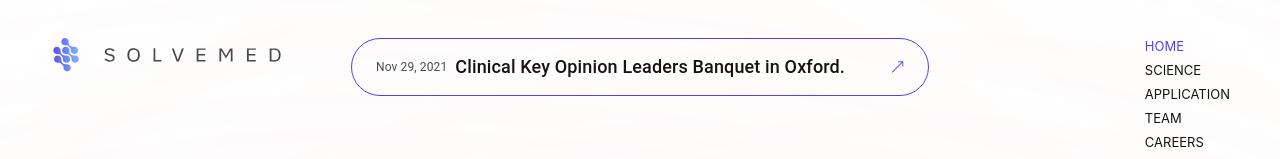
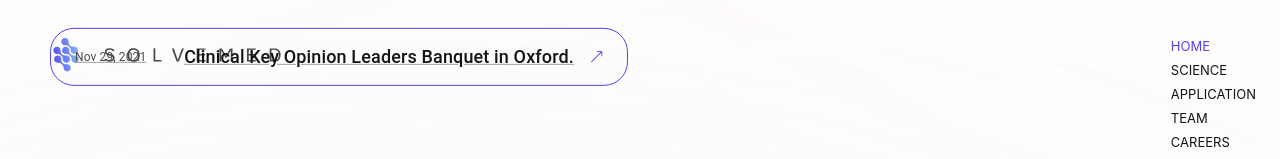
Before and after one commit to EniuK/solvemedTest, a Next.js app: page / in a window 1280 px wide. Shown: the top 159 px of the page. Built offline with nearby package versions, Linux system fonts and the light colour scheme.

Commit message:
feat: Added homepage main image, adjusted header RWD

```diff
--- /dev/null
+++ b/src/components/header.module.css
@@ -0,0 +1,78 @@
+.header {
+  display: flex;
+  justify-content: flex-start;
+  align-items: center;
+  margin-bottom: 145px;
+  flex-wrap: wrap;
+  position: relative;
+}
+
+.logoLinkContainer {
+  z-index: 101;
+}
+
+.externalLinkContainer {
+  display: flex;
+  justify-content: space-between;
+  align-items: center;
+  text-align: center;
+  text-decoration: none;
+  margin: 0 auto;
+  position: absolute;
+  left: 0;
+  max-width: 578px;
+  z-index: 101;
+  border-radius: 24px;
+  border: 1px solid #5242ee;
+  padding: 8px 16px;
+  top: 150%;
+  right: 0;
+}
+
+@media (min-width: 900px) {
+  .externalLinkContainer {
+    padding: 16px 24px;
+  }
+}
+
+@media (min-width: 1200px) {
+  .externalLinkContainer {
+    top: 50%;
+    transform: translateY(-50%);
+  }
+}
+
+.externalLinkContent {
+  margin-right: 16px;
+  display: flex;
+  align-items: center;
+  justify-content: space-between;
+  flex: 1;
+  flex-direction: column;
+}
+
+@media (min-width: 900px) {
+  .externalLinkContent {
+    flex-direction: row;
+  }
+}
+
+.menu {
+  display: flex;
+  flex-direction: column;
+  align-items: flex-end;
+  position: fixed;
+  top: 38px;
+  right: 24px;
+  left: 0;
+  margin: 0 auto;
+  max-width: 1467px;
+  z-index: 100;
+}
+
+.menuItem {
+  text-decoration: none;
+  font-size: 13px;
+  text-transform: uppercase;
+  margin-bottom: 8px;
+}
--- a/src/components/header.tsx
+++ b/src/components/header.tsx
@@ -3,6 +3,7 @@ import { Box, Menu, MenuItem, Typography, useMediaQuery, Link as LinkMUI, useThe
 import Image from "next/image";
 import Link from "next/link";
 import { useRouter } from "next/router";
+import styles from "./header.module.css";
 
 const menuItems = [
   { title: "Home", link: "/" },
@@ -27,46 +28,26 @@ const Header = () => {
   const handleMenuClose = () => setMenuAnchorEl(null);
 
   return (
-    <Stack flexDirection="row" justifyContent="flex-start" alignItems="center" mb="145px" flexWrap="wrap" position="relative">
+    <div className={styles.header}>
       <Link href="/" passHref>
-        <a style={{ zIndex: 101 }}>
+        <a className={styles.logoLinkContainer}>
           <Image src="/icons/logo.svg" alt="logo" width="234" height="34.5" />
         </a>
       </Link>
 
       {router.pathname === "/" && (
-        <LinkMUI
-          href="https://google.com"
-          display="flex"
-          justifyContent="space-between"
-          alignItems="center"
-          textAlign="center"
-          px={3}
-          py={2}
-          border={`1px solid ${theme.palette.secondary.main}`}
-          borderRadius={24}
-          underline="none"
-          target="_blank"
-          rel="noopener"
-          mx="auto"
-          position="absolute"
-          left={0}
-          right={0}
-          top={{ xs: 50, lg: 0 }}
-          maxWidth="578px"
-          zIndex={101}
-        >
-          <Stack mr={2} flexDirection={{ xs: "column", md: "row" }} alignItems="center">
+        <LinkMUI href="https://google.com" target="_blank" rel="noopener" className={styles.externalLinkContainer}>
+          <div className={styles.externalLinkContent}>
             <Typography fontSize="12px" color="secondary.light" mr={1}>
               Nov 29, 2021
             </Typography>
             <Typography variant="h6">Clinical Key Opinion Leaders Banquet in Oxford.</Typography>
-          </Stack>
+          </div>
           <Image src="/icons/arrow-top-right.svg" alt="Arrow top right" width="13" height="12" />
         </LinkMUI>
       )}
 
-      <Stack zIndex={100} alignItems="flex-end" position="fixed" top={38} right={50} left={0} maxWidth="1467px" mx="auto">
+      <div className={styles.menu}>
         {isMobileView ? (
           <>
             <Stack justifyContent="center" width={20} height={34.5} onClick={handleMenuOpen}>
@@ -81,15 +62,7 @@ const Header = () => {
                 return (
                   <MenuItem key={item.title} onClick={handleMenuClose}>
                     <Link href={item.link}>
-                      <a
-                        style={{
-                          textDecoration: "none",
-                          fontSize: 13,
-                          textTransform: "uppercase",
-                          marginBottom: 8,
-                          color: isCurrentPath ? theme.palette.secondary.main : theme.palette.primary.main,
-                        }}
-                      >
+                      <a className={styles.menuItem} style={{ color: isCurrentPath ? theme.palette.secondary.main : theme.palette.primary.main }}>
                         {item.title}
                       </a>
                     </Link>
@@ -104,15 +77,7 @@ const Header = () => {
               const isCurrentPath = item.link === router.pathname;
               return (
                 <Link key={item.title} href={item.link}>
-                  <a
-                    style={{
-                      textDecoration: "none",
-                      fontSize: 13,
-                      textTransform: "uppercase",
-                      marginBottom: 8,
-                      color: isCurrentPath ? theme.palette.secondary.main : theme.palette.primary.main,
-                    }}
-                  >
+                  <a className={styles.menuItem} style={{ color: isCurrentPath ? theme.palette.secondary.main : theme.palette.primary.main }}>
                     {item.title}
                   </a>
                 </Link>
@@ -120,8 +85,8 @@ const Header = () => {
             })}
           </Stack>
         )}
-      </Stack>
-    </Stack>
+      </div>
+    </div>
   );
 };
 
--- a/src/components/layout.tsx
+++ b/src/components/layout.tsx
@@ -5,7 +5,7 @@ import Footer from "./Footer";
 import Header from "./Header";
 
 const Layout = ({ children }: { children: ReactNode }) => (
-  <Box paddingY={4.75} maxWidth="1467px" mx="auto" paddingX={{ xs: 3, md: 6.25 }}>
+  <Box paddingY={4.75} maxWidth="1467px" mx="auto" paddingX={{ xs: 3, md: 6.25 }} overflow="visible">
     <Header />
     <main>{children}</main>
     <Contact />
--- a/src/pages/index.module.css
+++ b/src/pages/index.module.css
@@ -15,10 +15,10 @@
 }
 
 .bg3 {
-  filter: blur(600px);
+  filter: blur(800px);
   position: absolute;
-  top: 30%;
-  left: 30%;
+  top: 40%;
+  left: 20%;
   z-index: -1;
 }
 
@@ -53,10 +53,12 @@
   z-index: -1;
 }
 
-.brain {
-  filter: grayscale(80%) invert(100%);
-  width: 100%;
-  transform: scale(1.2);
+.introImage {
+  width: 120vw;
+  margin-left: 55%;
+  margin-top: -25%;
+  margin-bottom: -10%;
+  transform: translateX(-50%);
 }
 
 .womenImg {
@@ -72,3 +74,9 @@
     margin-left: -50px;
   }
 }
+
+.scienceLink {
+  font-size: 21px;
+  text-decoration: underline;
+  color: #494763;
+}
--- a/src/pages/index.tsx
+++ b/src/pages/index.tsx
@@ -1,15 +1,12 @@
 import { Box, Grid, Typography } from "@mui/material";
 import type { NextPage } from "next";
 import Link from "next/link";
-import { useParallax } from "react-scroll-parallax";
 import styles from "./index.module.css";
 
 const Home: NextPage = () => {
-  const parallax = useParallax<HTMLDivElement>({ speed: -50, translateY: ["-200px", "400px"] });
-
   return (
     <Box>
-      <Box position="relative" mb="20%">
+      <Box position="relative">
         <img src="/images/pink4.svg" alt="Background pink" className={styles.bg3} />
         <img src="/images/green5.svg" alt="Background green" className={styles.bg5} />
 
@@ -17,9 +14,7 @@ const Home: NextPage = () => {
           Meet breakthrough digital technology for brain health.
         </Typography>
 
-        <div ref={parallax.ref}>
-          <img src="/images/brain.png" alt="Brain" className={styles.brain} />
-        </div>
+        <img src="/images/brainWithHand.png" alt="Intro image" className={styles.introImage} />
         <img src="/images/blue7.svg" alt="Background blue" className={styles.bg7} />
       </Box>
 
@@ -76,7 +71,7 @@ const Home: NextPage = () => {
         </Typography>
 
         <Link href="/science">
-          <a style={{ fontSize: "21px", textDecoration: "underline", color: "#494763" }}>View Science</a>
+          <a className={styles.scienceLink}>View Science</a>
         </Link>
       </Box>
     </Box>
```
Also changed, not shown: 1 other file (tests, documents, lock files or other folders).
